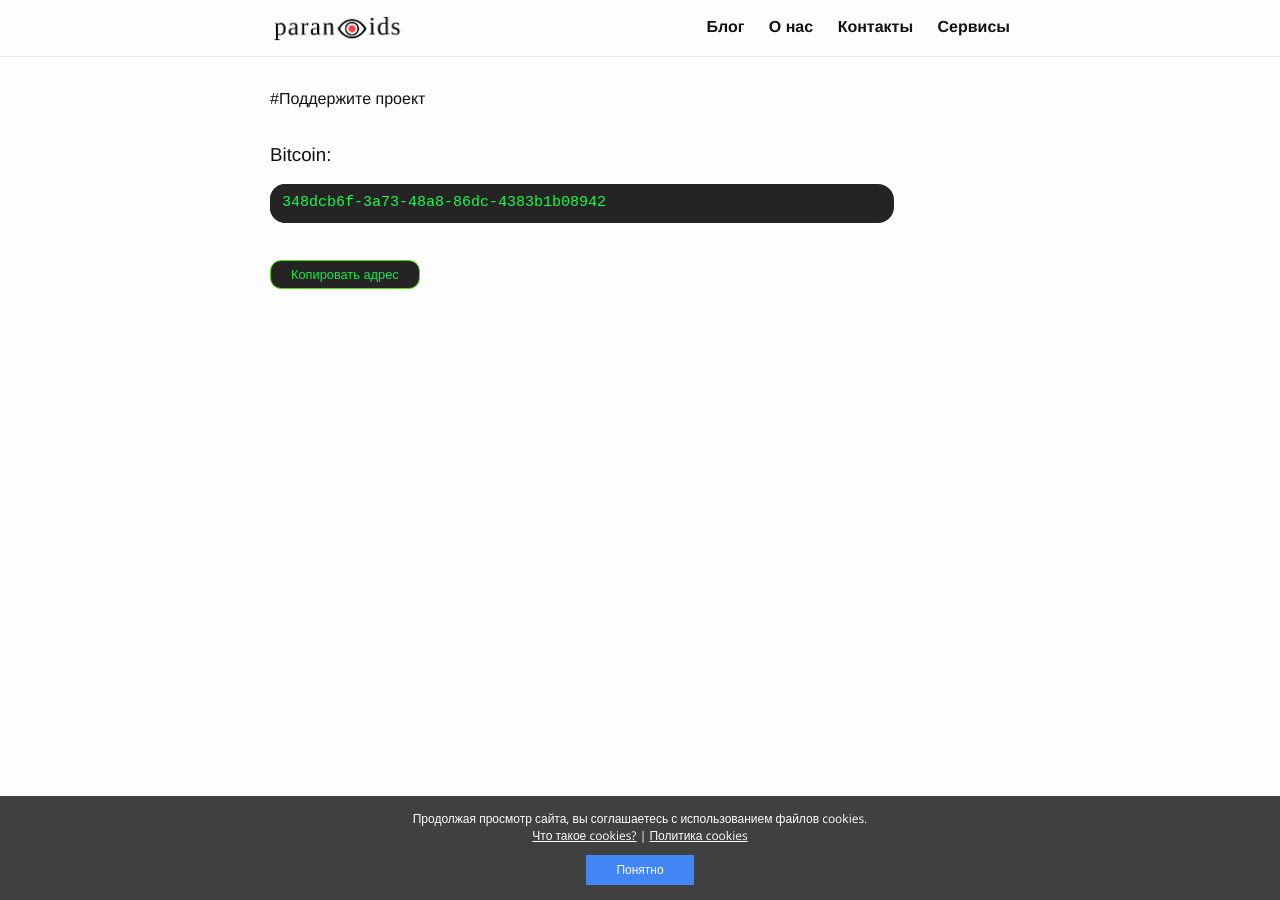
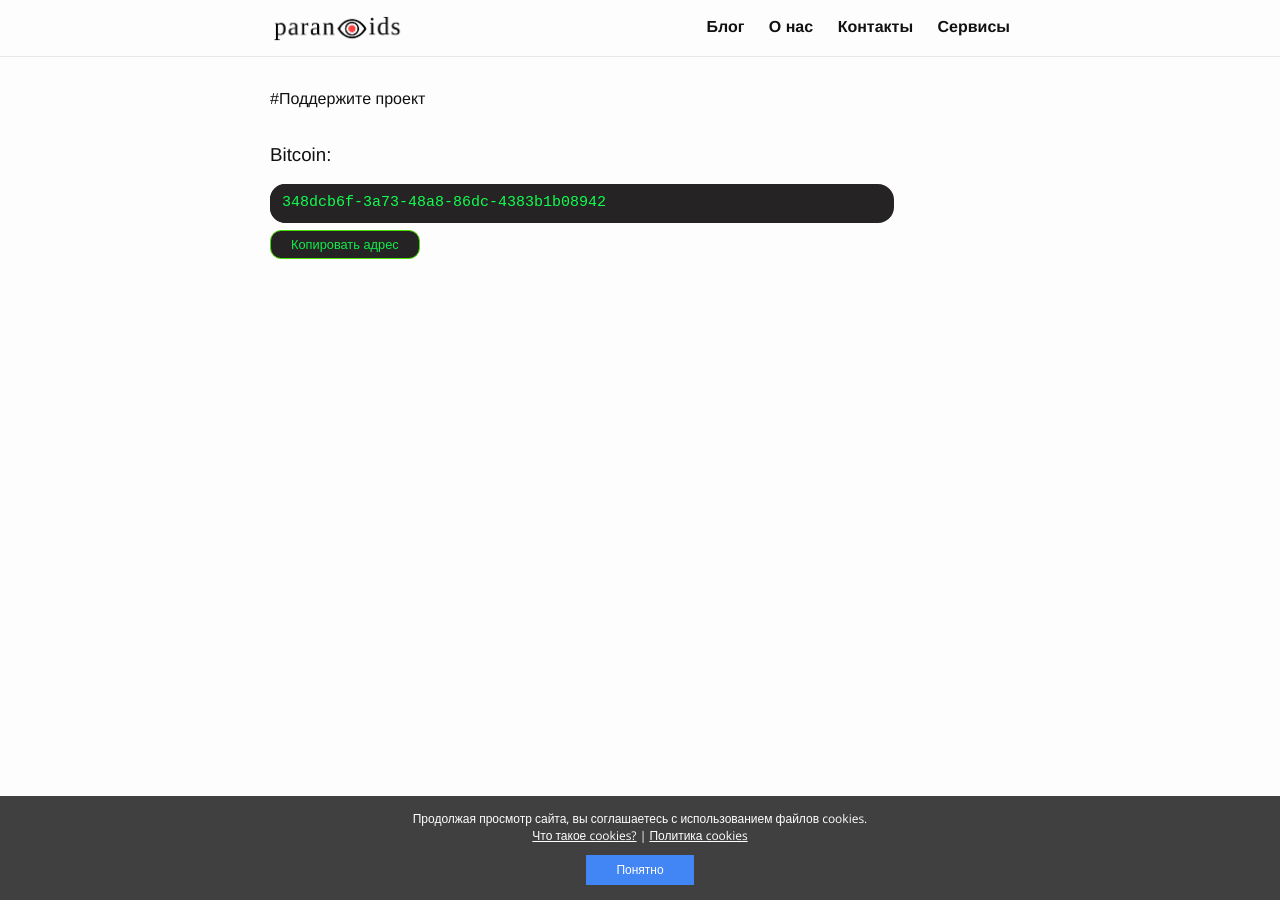
Before and after one commit to 2b7E1n6D0e5R7/2b7E1n6D0e5R7.github.io, a Jekyll site: the page built from _pages/donate.md, in a window 1280 px wide. Built offline with Jekyll 4.4.1, drawn with Linux system fonts in a browser that asks for light colours.

Commit message:
Update donate.md

````diff
--- a/_pages/donate.md
+++ b/_pages/donate.md
@@ -11,6 +11,7 @@ permalink: /donate/
 348dcb6f-3a73-48a8-86dc-4383b1b08942
 ```
 <div id="code">348dcb6f-3a73-48a8-86dc-4383b1b08942</div>
-
+<p class="buttons">
 <br>
+</p>
 <button class="glo" id="copy">Копировать адрес</button>
````
